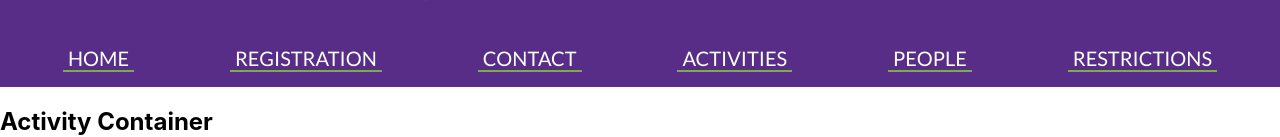
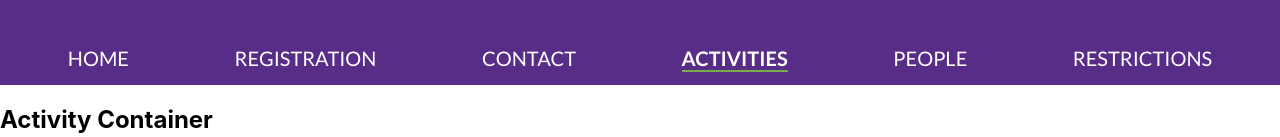
Before and after one commit to Fidelma/PYCP, a React (Create React App) app in the folder client/: page /activities in a window 1280 px wide. Shown: the part 179-316 px from the top of the page. Built offline with nearby package versions, Linux system fonts and the light colour scheme; no server answers.

Commit message:
Nav bar highlighting current page

```diff
--- a/client/src/components/navigation/NavBar.js
+++ b/client/src/components/navigation/NavBar.js
@@ -1,5 +1,5 @@
 import React from 'react';
-import { Link } from 'react-router-dom';
+import { Link, NavLink } from 'react-router-dom';
 import '../../styles/navBarStyles.css';
 
 const NavBar = () => (
@@ -9,19 +9,19 @@ const NavBar = () => (
       <Link to='/'>HOME</Link>
     </li>
     <li>
-      <Link to='/registration'>REGISTRATION</Link>
+      <NavLink to='/registration' activeClassName="current">REGISTRATION</NavLink>
     </li>
     <li>
-      <Link to='/contact'>CONTACT</Link>
+      <NavLink to='/contact' activeClassName="current">CONTACT</NavLink>
     </li>
     <li>
-      <Link to='/activities'>ACTIVITIES</Link>
+      <NavLink to='/activities' activeClassName="current">ACTIVITIES</NavLink>
     </li>
     <li>
-      <Link to='/people'>PEOPLE</Link>
+      <NavLink to='/people' activeClassName="current">PEOPLE</NavLink>
     </li>
     <li>
-      <Link to='/restrictions'>RESTRICTIONS</Link>
+      <NavLink to='/restrictions' activeClassName="current">RESTRICTIONS</NavLink>
     </li>
   </ul>
   </div>
--- a/client/src/styles/navBarStyles.css
+++ b/client/src/styles/navBarStyles.css
@@ -18,16 +18,18 @@
   display: inline;
   font-size: 20px;
   padding: 0px 5px;
-  border-bottom: 2px solid #7bac4a;
 }
 
 #nav li:hover {
-  border-bottom: 2px solid #7bac4a;
-  background-color: #7bac4a;
-  transition: background-color .3s;
+  font-weight: bold;
 }
 
 a {
   color: #ffffff;
   text-decoration: none;
 }
+
+.current {
+  font-weight: bold;
+  border-bottom: 2px solid #7bac4a;
+}
```
